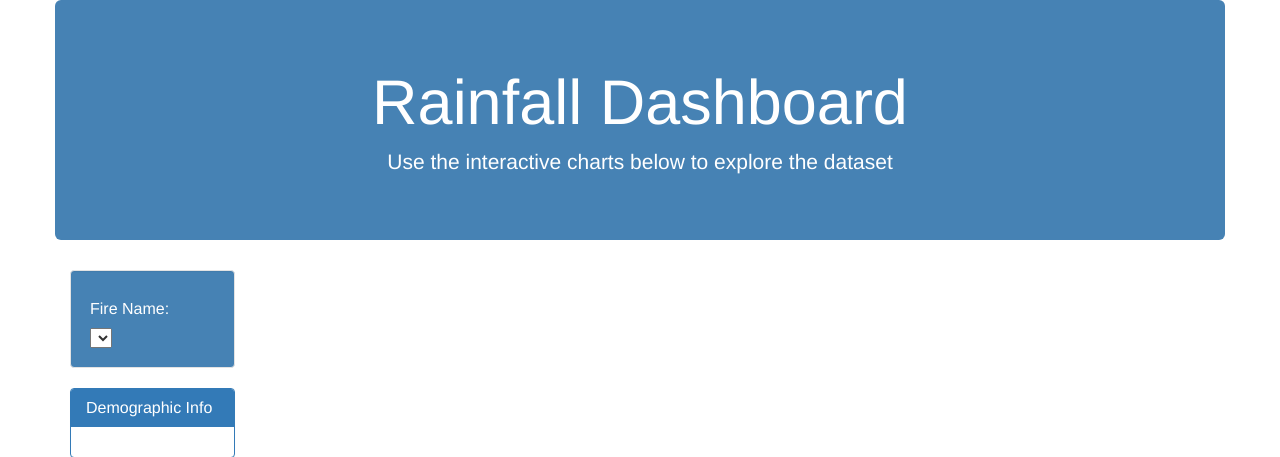
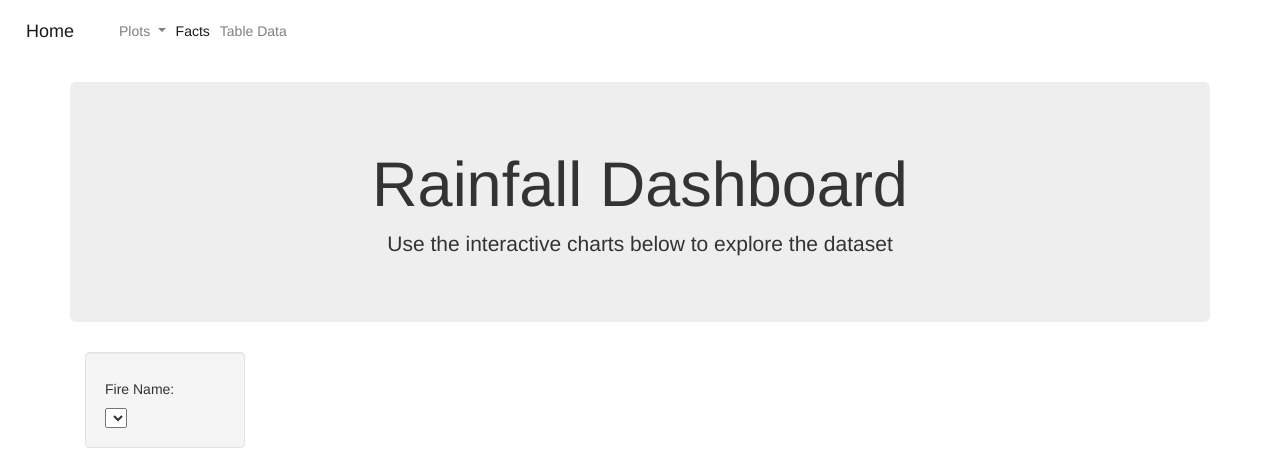
Before and after one commit to vang0887/Fire-Rain-Project, a Flask app: page /acres in a window 1280 px wide. Shown: the top 457 px of the page. Run offline with Flask 2, Linux system fonts and the light colour scheme; lists and menus that the app fills with data are empty; some libraries are stand-ins or nearby versions.

Commit message:
update style template

```diff
--- a/templates/acres.html
+++ b/templates/acres.html
@@ -8,9 +8,48 @@
   <title>Bellybutton Biodiversity</title>
   <link rel="stylesheet" href="https://maxcdn.bootstrapcdn.com/bootstrap/3.3.7/css/bootstrap.min.css">
   <link rel="stylesheet" href="static/css/styles.css">
+  <link rel="stylesheet" href="https://stackpath.bootstrapcdn.com/bootstrap/4.3.1/css/bootstrap.min.css" integrity="sha384-ggOyR0iXCbMQv3Xipma34MD+dH/1fQ784/j6cY/iJTQUOhcWr7x9JvoRxT2MZw1T" crossorigin="anonymous">
+  <script src="https://cdn.plot.ly/plotly-latest.min.js"></script>
+  <link rel="stylesheet" href="https://maxcdn.bootstrapcdn.com/bootswatch/3.3.7/superhero/bootstrap.min.css">
+  <link href="https://fonts.googleapis.com/css?family=Ubuntu" rel="stylesheet">
+  <!-- Import the D3 library. Note that this has to happen
+  before we import any code that uses D3. -->
+  <script src="https://d3js.org/d3.v5.min.js"></script>
+  <script type="text/javascript" src="https://d3js.org/d3.v4.min.js"></script>
+
+  <script src="https://code.jquery.com/jquery-3.3.1.slim.min.js" integrity="sha384-q8i/X+965DzO0rT7abK41JStQIAqVgRVzpbzo5smXKp4YfRvH+8abtTE1Pi6jizo" crossorigin="anonymous"></script>
+  <script src="https://cdnjs.cloudflare.com/ajax/libs/popper.js/1.14.7/umd/popper.min.js" integrity="sha384-UO2eT0CpHqdSJQ6hJty5KVphtPhzWj9WO1clHTMGa3JDZwrnQq4sF86dIHNDz0W1" crossorigin="anonymous"></script>
+  <script src="https://stackpath.bootstrapcdn.com/bootstrap/4.3.1/js/bootstrap.min.js" integrity="sha384-JjSmVgyd0p3pXB1rRibZUAYoIIy6OrQ6VrjIEaFf/nJGzIxFDsf4x0xIM+B07jRM" crossorigin="anonymous"></script>
 </head>
 
 <body>
+    <nav class="navbar navbar-expand-lg navbar-light">
+    <a class="navbar-brand" href="/">Home</a>
+    <button class="navbar-toggler" type="button" data-toggle="collapse" data-target="#navbarSupportedContent" aria-controls="navbarSupportedContent" aria-expanded="false" aria-label="Toggle navigation">
+    <span class="navbar-toggler-icon"></span>
+    </button>
+
+    <div class="collapse navbar-collapse" id="navbarSupportedContent">
+    <ul class="navbar-nav mr-auto">
+    <li class="nav-item dropdown">
+    <a class="nav-link dropdown-toggle" href="#" id="navbarDropdown" role="button" data-toggle="dropdown" aria-haspopup="true" aria-expanded="false">
+    Plots
+    </a>
+    <div class="dropdown-menu" aria-labelledby="navbarDropdown">
+    <a class="dropdown-item" href="/geomap">Leaflet Map</a>
+    <a class="dropdown-item" href="/bubble">Bubble Chart</a>
+    <a class="dropdown-item" href="/acres">Scatter Plot</a>
+    </div>
+    </li>
+    <li class="nav-item active">
+    <a class="nav-link" href="/facts">Facts <span class="sr-only">(current)</span></a>
+    </li>
+    <li class="nav-item">
+    <a class="nav-link" href="/table">Table Data</a>
+    </li>
+    </ul>
+    </div>
+  </nav>
 
   <div class="container">
     <div class="row">
--- a/templates/bubble.html
+++ b/templates/bubble.html
@@ -6,7 +6,8 @@
   <title>Bootstrap Components</title>
   <link rel="stylesheet" href="https://stackpath.bootstrapcdn.com/bootstrap/4.3.1/css/bootstrap.min.css" integrity="sha384-ggOyR0iXCbMQv3Xipma34MD+dH/1fQ784/j6cY/iJTQUOhcWr7x9JvoRxT2MZw1T" crossorigin="anonymous">
   <script src="https://cdn.plot.ly/plotly-latest.min.js"></script>
-
+  <link rel="stylesheet" href="https://maxcdn.bootstrapcdn.com/bootswatch/3.3.7/superhero/bootstrap.min.css">
+  <link href="https://fonts.googleapis.com/css?family=Ubuntu" rel="stylesheet">
   <!-- Import the D3 library. Note that this has to happen
   before we import any code that uses D3. -->
   <script src="https://d3js.org/d3.v5.min.js"></script>
--- a/templates/facts.html
+++ b/templates/facts.html
@@ -5,7 +5,8 @@
   <meta charset="UTF-8">
   <title>Bootstrap Components</title>
   <link rel="stylesheet" href="https://stackpath.bootstrapcdn.com/bootstrap/4.3.1/css/bootstrap.min.css" integrity="sha384-ggOyR0iXCbMQv3Xipma34MD+dH/1fQ784/j6cY/iJTQUOhcWr7x9JvoRxT2MZw1T" crossorigin="anonymous">
-
+  <link rel="stylesheet" href="https://maxcdn.bootstrapcdn.com/bootswatch/3.3.7/superhero/bootstrap.min.css">
+  <link href="https://fonts.googleapis.com/css?family=Ubuntu" rel="stylesheet">
   <script src="https://code.jquery.com/jquery-3.3.1.slim.min.js" integrity="sha384-q8i/X+965DzO0rT7abK41JStQIAqVgRVzpbzo5smXKp4YfRvH+8abtTE1Pi6jizo" crossorigin="anonymous"></script>
   <script src="https://cdnjs.cloudflare.com/ajax/libs/popper.js/1.14.7/umd/popper.min.js" integrity="sha384-UO2eT0CpHqdSJQ6hJty5KVphtPhzWj9WO1clHTMGa3JDZwrnQq4sF86dIHNDz0W1" crossorigin="anonymous"></script>
   <script src="https://stackpath.bootstrapcdn.com/bootstrap/4.3.1/js/bootstrap.min.js" integrity="sha384-JjSmVgyd0p3pXB1rRibZUAYoIIy6OrQ6VrjIEaFf/nJGzIxFDsf4x0xIM+B07jRM" crossorigin="anonymous"></script>
```
Also changed, not shown: templates/index.html (+5 -2 lines), templates/table.html (+5 -5 lines), templates/geomap.html (indentation only).
